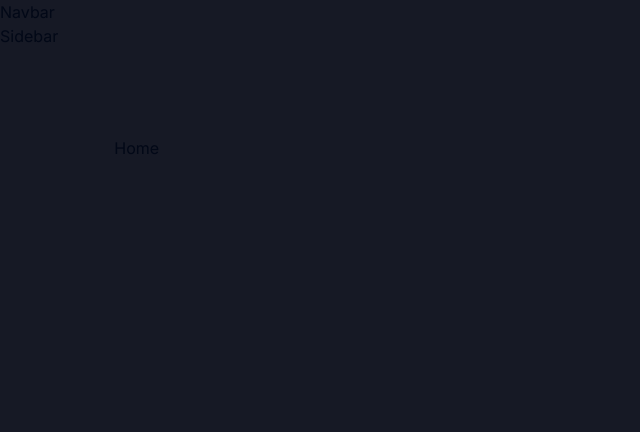
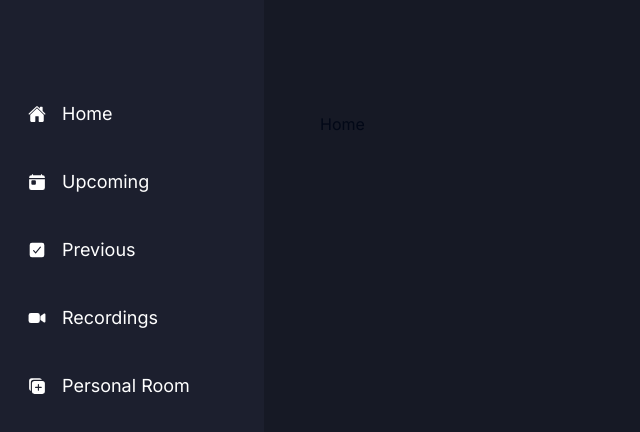
Before and after one commit to Jose-Alberto-Rodrigues-Neto/Zoom-Clone, a Next.js app: page / in a window 1280 px wide. Shown: the top 432 px of the page, without its empty margins (0-640 px from the left). Built offline with nearby package versions, Linux system fonts and the light colour scheme.

Commit message:
feat: adding sidebar

```diff
--- a/src/app/(root)/(home)/layout.tsx
+++ b/src/app/(root)/(home)/layout.tsx
@@ -1,11 +1,13 @@
+import Navbar from '@/components/layout-components/Navbar'
+import Sidebar from '@/components/layout-components/Sidebar'
 import React, { ReactNode } from 'react'
 
 const RootLayout = ({children} : {children: ReactNode}) => {
   return (
     <main className='relative'>
-        Navbar
+        <Navbar/>
         <div className='flex'>
-            Sidebar
+            <Sidebar/>
             <section className='flex min-h-screen flex-1 flex-col px-6 pb-6 pt-28 max-md:pb-14 sm:px-14'>
                 <div className='w-full '>
                     {children}
--- /dev/null
+++ b/src/components/layout-components/Navbar.tsx
@@ -0,0 +1,8 @@
+import React from 'react'
+
+export default function Navbar(){
+    return(
+        <>
+        </>
+    )
+}
--- /dev/null
+++ b/src/components/layout-components/Sidebar.tsx
@@ -0,0 +1,79 @@
+"use client"
+import { cn } from '@/lib/utils';
+import Link from 'next/link';
+import { usePathname } from 'next/navigation'
+import React, { ReactNode } from 'react'
+import { IoCheckbox, IoDuplicate, IoHome, IoToday, IoVideocam } from 'react-icons/io5'
+
+interface NavItemProps {
+    path: string
+    name: string
+    icon: ReactNode
+    className?: string
+  }
+
+  const navItemData: NavItemProps[] = [
+    {
+      path: "/",
+      name: "Home",
+      icon: <IoHome/>,
+    },
+    {
+        name: "Upcoming",
+        icon: <IoToday />        ,
+        path: "/upcoming"
+    },
+    {
+        name: "Previous",
+        icon: <IoCheckbox />
+        ,
+        path: "/Previous"
+
+    },
+    {
+        name: "Recordings",
+        icon: <IoVideocam />
+        ,
+        path: "/recordings"
+
+    },
+    {
+        name: "Personal Room",
+        icon: <IoDuplicate />,
+        path: "/personal-room"
+
+    },
+  ]
+
+  function SidebarItems ({name, icon, path, className}: NavItemProps){
+    return(
+        <div className={`${className}`}>
+           <Link href={path} className='flex flex-row gap-4 items-center text-lg w-full p-4 rounded-sm hover:bg-cyan-500'>
+                {icon}
+                {name}
+           </Link>
+        </div>
+    )
+  }
+
+
+export default function Sidebar(){
+    const pathname = usePathname();
+    return(
+        <section className='sticky left-0 top-0 flex h-screen w-fit flex-col justify-between bg-dark-1 p-2 pt-20 text-white max-sm:hidden lg:w-[264px]'>
+            <div className='flex flex-1 flex-col'>
+                {navItemData.map((link) => {
+                    const isActive = pathname === link.path || pathname.startsWith(link.path)
+                    return(
+                            <SidebarItems
+                                name={link.name}
+                                icon={link.icon}
+                                path={link.path}
+                                className='p-1'
+                                />
+                    )
+                })}
+            </div>
+        </section>
+    )
+}
```
Also changed, not shown: src/components/Navbar.tsx (deleted).
